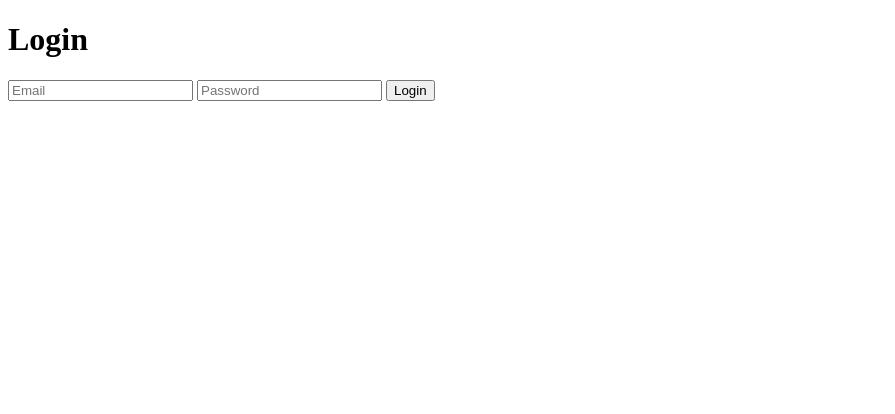
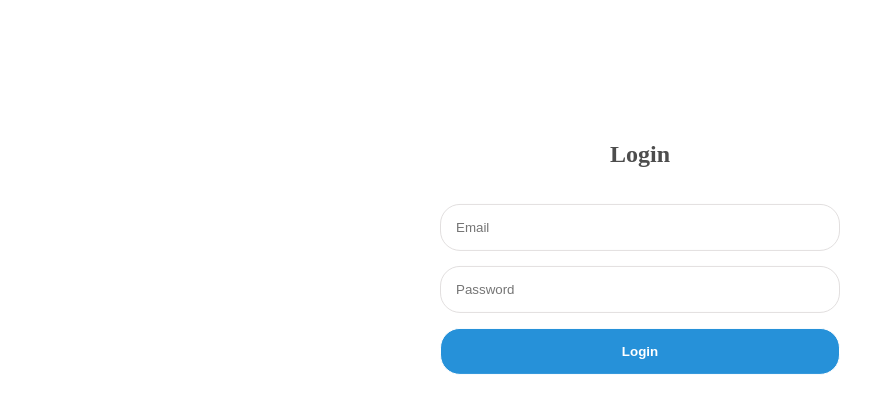
Before and after one commit to arjunbhandari3/NodeJS-Session, a website: page ast1/index.html in a window 1280 px wide. Shown: the whole page, without its empty margins (0-895 px from the left). Drawn offline with Linux system fonts and the light colour scheme.

Commit message:
css added

```diff
--- a/ast1/index.html
+++ b/ast1/index.html
@@ -5,13 +5,71 @@
     <meta http-equiv="X-UA-Compatible" content="IE=edge" />
     <meta name="viewport" content="width=device-width, initial-scale=1.0" />
     <title>Login</title>
+    <style>
+      .container {
+        width: 400px;
+        margin: 0 auto;
+        position: absolute;
+        top: 30%;
+        left: 50%;
+        transform: translate(-50%, -50%);
+      }
+
+      h1 {
+        text-align: center;
+        color: #4d4d4d;
+        font-size: 24px;
+        padding: 20px 0 20px 0;
+      }
+
+      #email,
+      #password {
+        width: 100%;
+        padding: 15px;
+        border: 1px solid rgb(226, 223, 223);
+        border-radius: 20px;
+        margin-bottom: 15px;
+        box-sizing: border-box;
+      }
+
+      #email:focus,
+      #password:focus {
+        outline-color: #2691d9;
+      }
+
+      #login {
+        width: 100%;
+        padding: 15px;
+        background-color: #2691d9;
+        border: 1px solid;
+        border-radius: 20px;
+        box-sizing: border-box;
+        cursor: pointer;
+        font-weight: bold;
+        color: #ffffff;
+      }
+    </style>
   </head>
   <body>
-    <h1>Login</h1>
-    <form method="post">
-      <input type="email" name="email" placeholder="Email" required />
-      <input type="password" name="password" placeholder="Password" required />
-      <input type="submit" value="Login" />
-    </form>
+    <div class="container">
+      <h1>Login</h1>
+      <form method="post">
+        <input
+          id="email"
+          type="email"
+          name="email"
+          placeholder="Email"
+          required
+        />
+        <input
+          id="password"
+          type="password"
+          name="password"
+          placeholder="Password"
+          required
+        />
+        <input id="login" type="submit" value="Login" />
+      </form>
+    </div>
   </body>
 </html>
```
